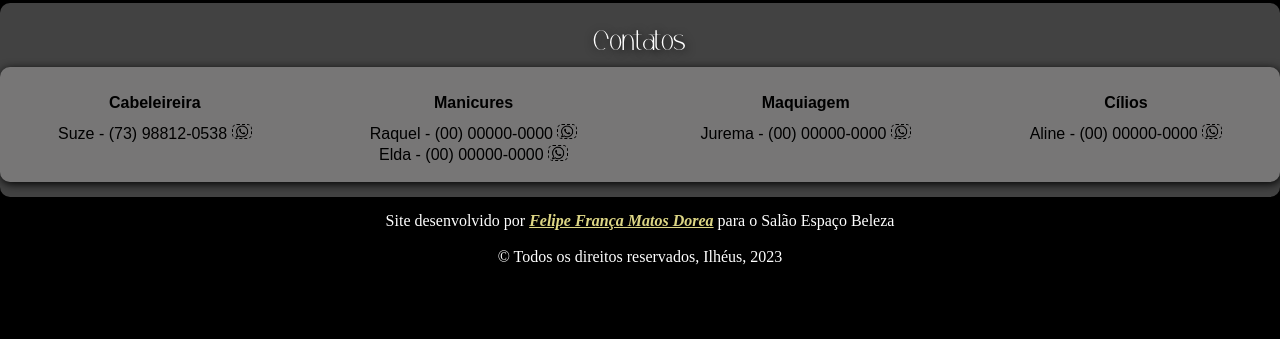
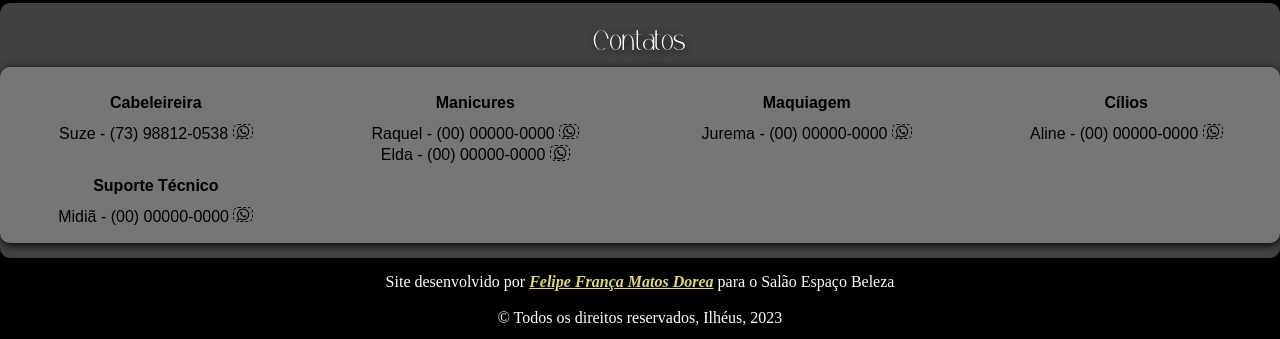
Before and after one commit to felipedorea/espacobeleza, a plain HTML site: page acervo.html in a window 1280 px wide. Shown: the part 1773-2112 px from the top of the page. Before the commit the page ends 2051 px from the top, so only its background shows below. Drawn offline with Linux system fonts and the light colour scheme; files whose address does not match are found by name.

Commit message:
suporte-tecnico

```diff
--- a/acervo.html
+++ b/acervo.html
@@ -31,7 +31,7 @@
         <a href="https://www.instagram.com/espacobeleza.ilheus/" target="_blank">@Instagram</a>
     </nav>
 
-    <h1>Site em construção, aguarde por novidades...</h1>
+    <h1>Página em desenvolvivento, aguarde por novidades...</h1>
 
 
     <main>
@@ -68,6 +68,16 @@
                 <td></td>
               <td>Elda - (00) 00000-0000 <img class="zap" src="imagens/zap.png" alt="zap"></td>
             </tr>
+
+            <tr>
+              <th>Suporte Técnico</th>
+
+          </tr>
+
+          <tr>
+              <td>Midiã - (00) 00000-0000 <img class="zap" src="imagens/zap.png" alt="zap"></td>
+          </tr>
+
           </table>
     </aside>
 
--- a/estilo/estilo-pag01.css
+++ b/estilo/estilo-pag01.css
@@ -166,6 +166,7 @@ main h1{
 
 aside{
     max-width: 100%;
+    max-height: fit-content;
     background-color: rgba(92, 92, 92, 0.726);
     color: black;
     font-family: Arial, Helvetica, sans-serif;
```
Also changed, not shown: pagina-inicial.html (+10 -0 lines), servicos.html (+9 -0 lines).
